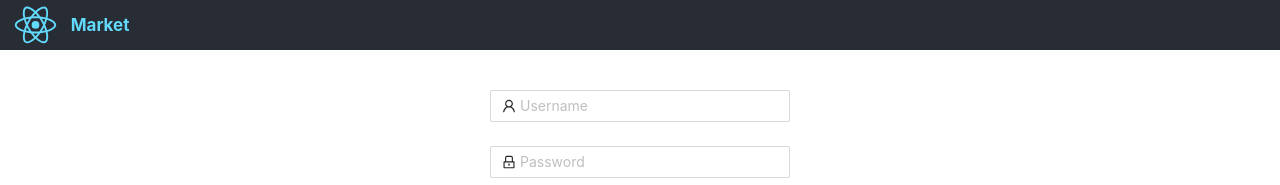
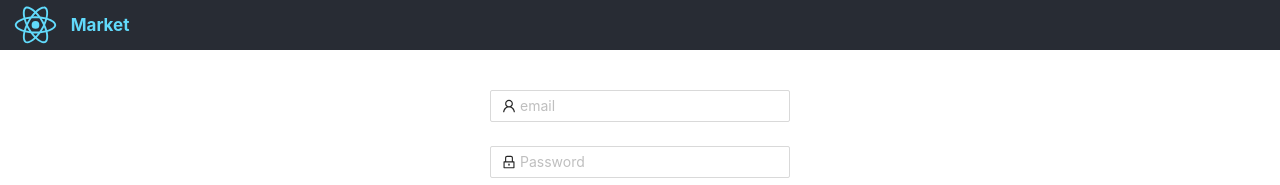
Before and after one commit to yangruoxi321/second_hand_market_front_end, a React (Create React App) app: page / in a window 1280 px wide. Shown: the top 185 px of the page. Built offline with nearby package versions, Linux system fonts and the light colour scheme.

Commit message:
Update Login.js
Sign up and Lognin works

```diff
--- a/src/components/Login.js
+++ b/src/components/Login.js
@@ -37,17 +37,17 @@ function Login(props) {
   return (
     <Form name="normal_login" className="login-form" onFinish={onFinish}>
       <Form.Item
-        name="username"
+        name="email"
         rules={[
           {
             required: true,
-            message: "Please input your Username!",
+            message: "Please input your email!",
           },
         ]}
       >
         <Input
           prefix={<UserOutlined className="site-form-item-icon" />}
-          placeholder="Username"
+          placeholder="email"
         />
       </Form.Item>
       <Form.Item
```
